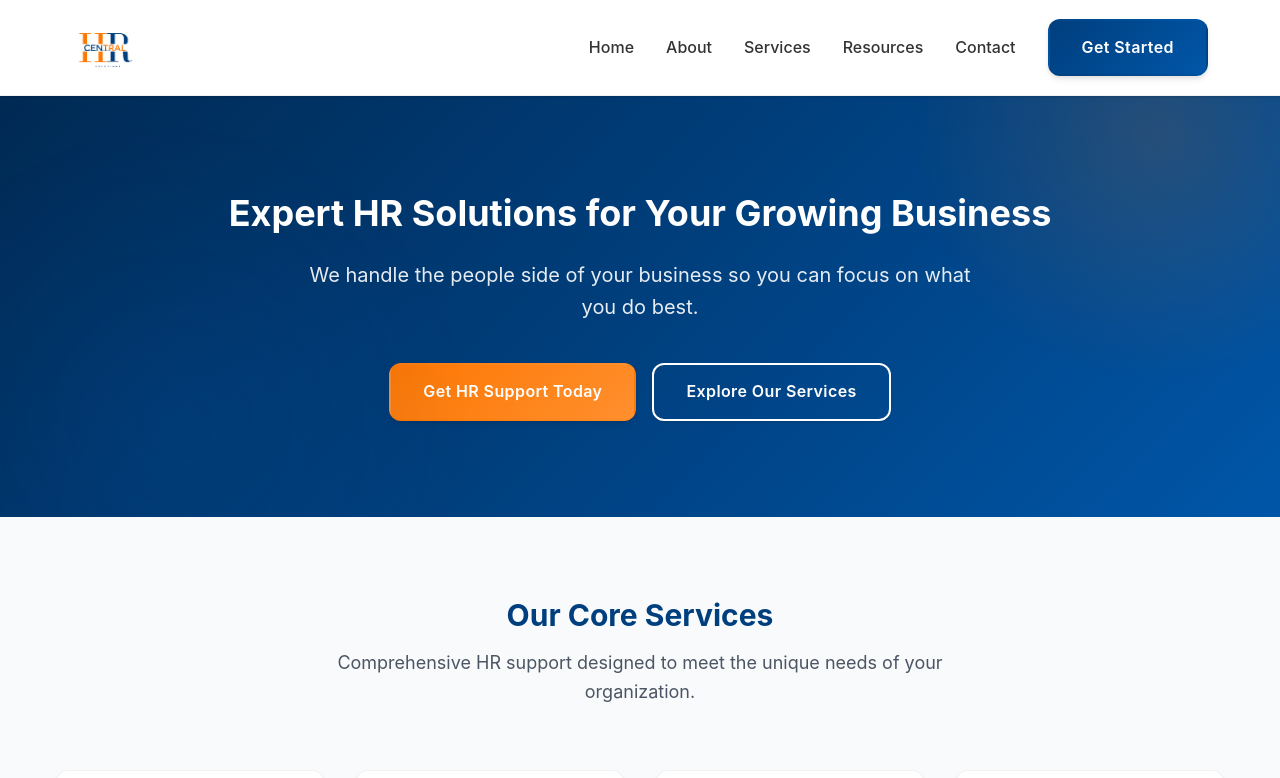
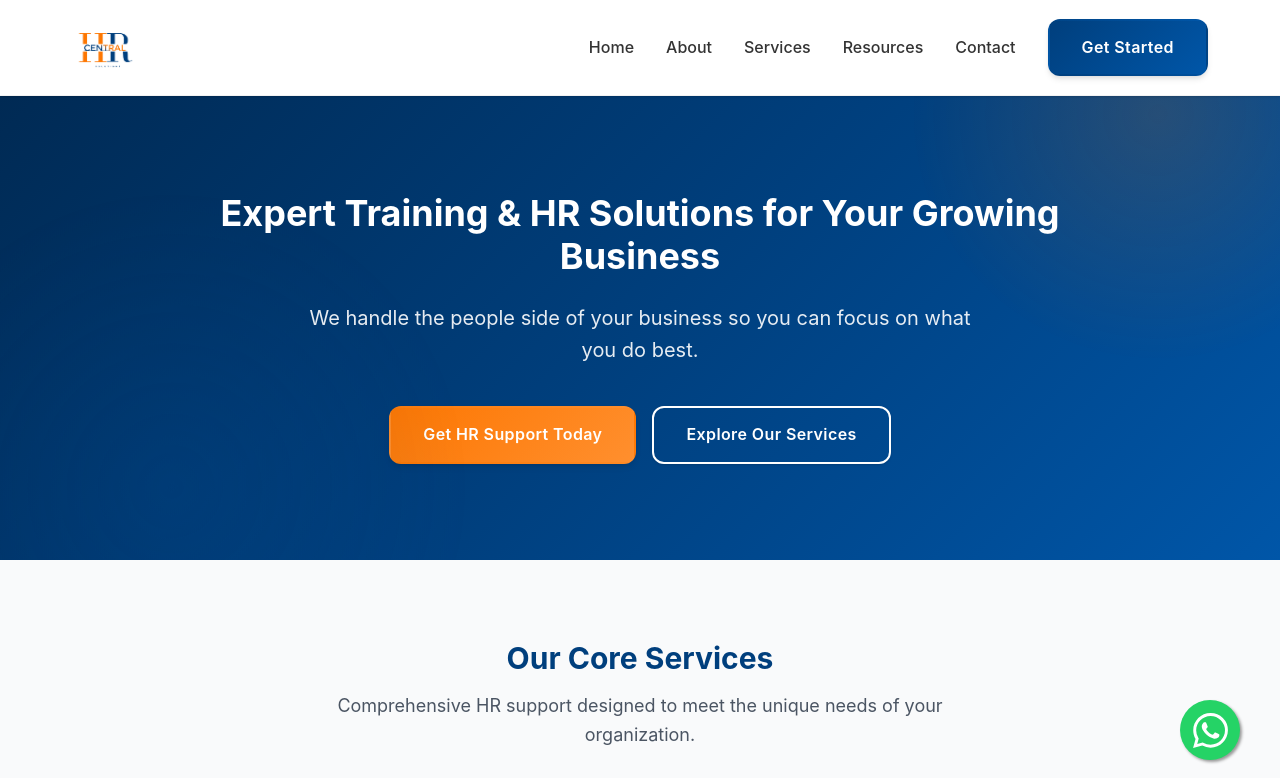
Before and after one commit to kevin-denny/CentralHR, a Next.js app: page / in a window 1280 px wide. Shown: the top 778 px of the page. Built offline with nearby package versions, Linux system fonts and the light colour scheme.

Commit message:
no message

```diff
--- a/app/about/page.js
+++ b/app/about/page.js
@@ -40,7 +40,7 @@
                     <div>
                         <h2 className="text-3xl font-bold mb-6 text-primary">Our Story</h2>
                         <p className="text-lg text-gray-700 mb-8">
-                            Our Founder Shashi Jayawardena had a Vision. What if there was a HR Solutions provider who understood operations. Who understood customer complaints. Who understood Profits. Who understood Culture is in Recruitment, its in Audits, its in SOPs and Policy documents. That Culture is not one thing but EVERYTHING. and Culture is found in the Human elements of an organisation.
+                            Our Founder, Shashi Jayawardena, had a Vision. What if there was a HR Solutions provider who understood operations. Who understood customer complaints. Who understood Profits. Who understood Culture is in Recruitment, its in Audits, its in SOPs and Policy documents. That Culture is not one thing but EVERYTHING. and Culture is found in the Human elements of an organisation.
 
                             So he formed CHRS with a focus to bring business leaders, CEOs, COOs, CFOs HR solutions that make their business thrive. With tailor made operational audits, a spectacular &quot;Customer Service Program&quot; and all the HR elements that make operational leaders focus on strategy and leave the Human Elements to us.
 
--- a/app/globals.css
+++ b/app/globals.css
@@ -603,3 +603,69 @@
 .text-gray { color: var(--text-light); }
 .bg-gray-200 { background-color: var(--gray-200); }
 .bg-white { background-color: var(--white); }
+
+/* WhatsApp Button */
+.whatsapp-float {
+  position: fixed;
+  width: 60px;
+  height: 60px;
+  bottom: 40px;
+  right: 40px;
+  background-color: #25d366;
+  color: #FFF;
+  border-radius: 50px;
+  text-align: center;
+  font-size: 30px;
+  box-shadow: 2px 2px 3px #999;
+  z-index: 100;
+  display: flex;
+  align-items: center;
+  justify-content: center;
+  transition: all 0.3s ease;
+}
+
+.whatsapp-float:hover {
+  background-color: #128c7e;
+  transform: scale(1.1);
+}
+
+.whatsapp-icon {
+  width: 35px;
+  height: 35px;
+}
+
+/* Tooltip for WhatsApp */
+.whatsapp-float .tooltip-text {
+  visibility: hidden;
+  width: 160px;
+  background-color: #333;
+  color: #fff;
+  text-align: center;
+  border-radius: 6px;
+  padding: 5px 0;
+  position: absolute;
+  z-index: 1;
+  top: 50%;
+  right: 110%; /* Place to the left */
+  transform: translateY(-50%);
+  opacity: 0;
+  transition: opacity 0.3s;
+  font-size: 14px;
+  pointer-events: none;
+}
+
+.whatsapp-float .tooltip-text::after {
+  content: "";
+  position: absolute;
+  top: 50%;
+  left: 100%; /* Arrow on the right */
+  margin-top: -5px;
+  border-width: 5px;
+  border-style: solid;
+  border-color: transparent transparent transparent #333;
+}
+
+.whatsapp-float:hover .tooltip-text {
+  visibility: visible;
+  opacity: 1;
+}
--- a/app/layout.js
+++ b/app/layout.js
@@ -1,6 +1,8 @@
 import './globals.css';
 import Navbar from '../components/Navbar';
 import Footer from '../components/Footer';
+
+import WhatsAppButton from '../components/WhatsAppButton';
 
 export const metadata = {
   title: 'Central HR Solutions',
@@ -20,6 +22,7 @@
             {children}
           </main>
           <Footer />
+          <WhatsAppButton />
         </div>
       </body>
     </html>
--- a/app/page.js
+++ b/app/page.js
@@ -12,6 +12,11 @@
 export default function Home() {
     const services = [
         {
+            icon: <TrendingUp size={32} className="text-accent" />,
+            title: 'Training & Development',
+            description: 'Empower your team with customized training programs designed to enhance skills and productivity.'
+        },
+        {
             icon: <Users size={32} className="text-accent" />,
             title: 'HR Consulting',
             description: 'Strategic HR solutions tailored to your business goals. From organizational design to culture building.'
@@ -25,11 +30,6 @@
             icon: <Briefcase size={32} className="text-accent" />,
             title: 'Talent Acquisition',
             description: 'Attract and retain top talent. We help you build a high-performing workforce that drives success.'
-        },
-        {
-            icon: <TrendingUp size={32} className="text-accent" />,
-            title: 'Training & Development',
-            description: 'Empower your team with customized training programs designed to enhance skills and productivity.'
         }
     ];
 
@@ -46,7 +46,7 @@
             <section className="hero">
                 <div className="container">
                     <h1 className="text-4xl md:text-5xl lg:text-6xl font-bold mb-6 text-white max-w-4xl mx-auto">
-                        Expert HR Solutions for Your Growing Business
+                        Expert Training & HR Solutions for Your Growing Business
                     </h1>
                     <p className="text-xl md:text-2xl text-gray-200 mb-10 max-w-2xl mx-auto">
                         We handle the people side of your business so you can focus on what you do best.
--- /dev/null
+++ b/components/WhatsAppButton.jsx
@@ -0,0 +1,25 @@
+import React from 'react';
+
+const WhatsAppButton = () => {
+    return (
+        <a
+            href="https://wa.me/94777431596"
+            target="_blank"
+            rel="noopener noreferrer"
+            className="whatsapp-float"
+            aria-label="Contact Service Sensei on WhatsApp"
+        >
+            <svg
+                viewBox="0 0 24 24"
+                fill="white"
+                className="whatsapp-icon"
+            >
+                <path d="M17.472 14.382c-.297-.149-1.758-.867-2.03-.967-.273-.099-.471-.148-.67.15-.197.297-.767.966-.94 1.164-.173.199-.347.223-.644.075-.297-.15-1.255-.463-2.39-1.475-.883-.788-1.48-1.761-1.653-2.059-.173-.297-.018-.458.13-.606.134-.133.298-.347.446-.52.149-.174.198-.298.298-.497.099-.198.05-.371-.025-.52-.075-.149-.669-1.612-.916-2.207-.242-.579-.487-.5-.669-.51-.173-.008-.371-.01-.57-.01-.198 0-.52.074-.792.372-.272.297-1.04 1.016-1.04 2.479 0 1.462 1.065 2.875 1.213 3.074.149.198 2.096 3.2 5.077 4.487.709.306 1.262.489 1.694.625.712.227 1.36.195 1.871.118.571-.085 1.758-.719 2.006-1.413.248-.694.248-1.289.173-1.413-.074-.124-.272-.198-.57-.347m-5.421 7.403h-.004a9.87 9.87 0 01-5.031-1.378l-.361-.214-3.741.982.998-3.648-.235-.374a9.86 9.86 0 01-1.51-5.26c.001-5.45 4.436-9.884 9.888-9.884 2.64 0 5.122 1.03 6.988 2.898a9.825 9.825 0 012.893 6.994c-.003 5.45-4.437 9.884-9.885 9.884m8.413-18.297A11.815 11.815 0 0012.05 0C5.495 0 .16 5.335.157 11.892c0 2.096.547 4.142 1.588 5.945L.057 24l6.305-1.654a11.882 11.882 0 005.683 1.448h.005c6.554 0 11.89-5.335 11.893-11.893a11.821 11.821 0 00-3.48-8.413Z" />
+            </svg>
+            <span className="tooltip-text">Contact Service Sensei</span>
+        </a>
+    );
+};
+
+
+export default WhatsAppButton;
```
